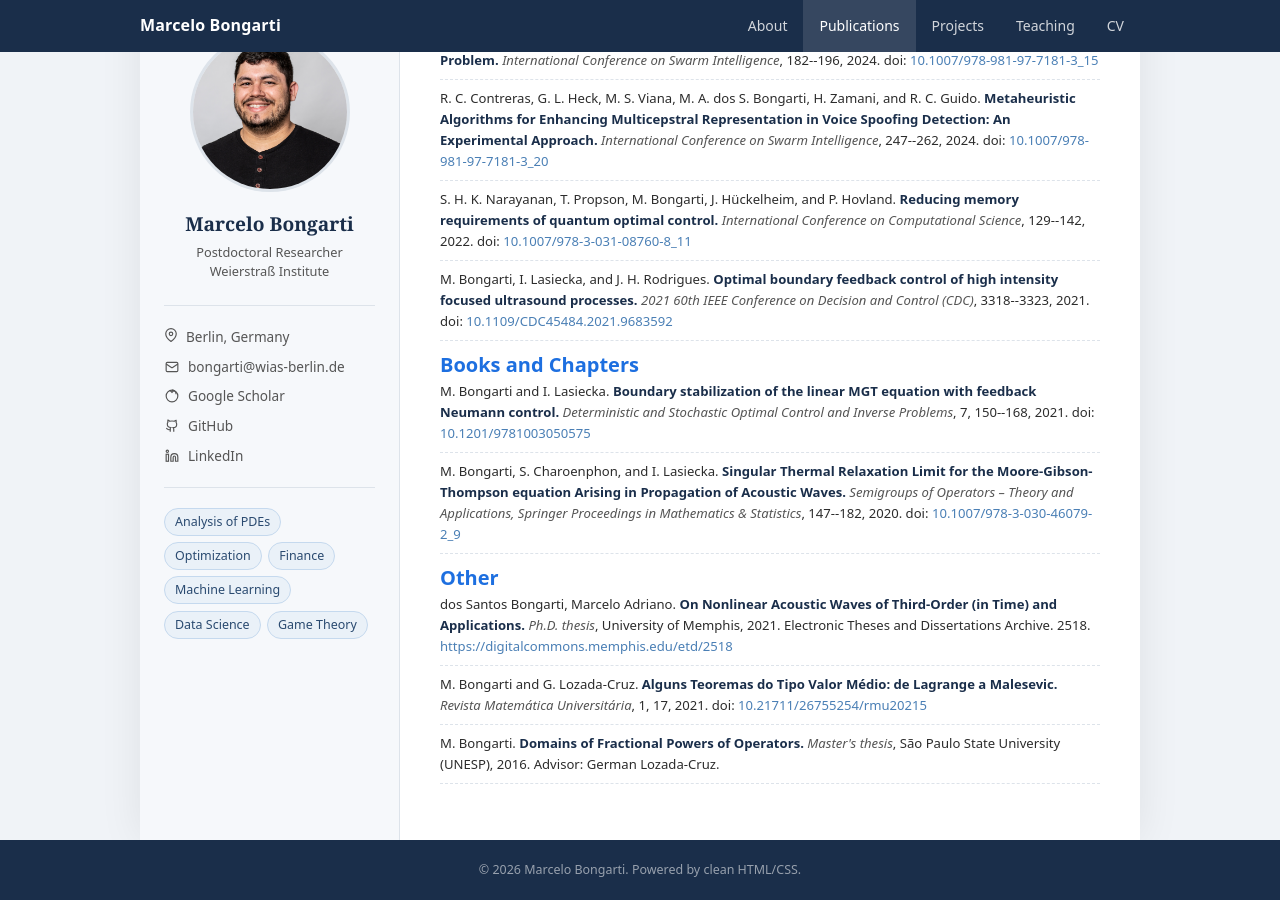
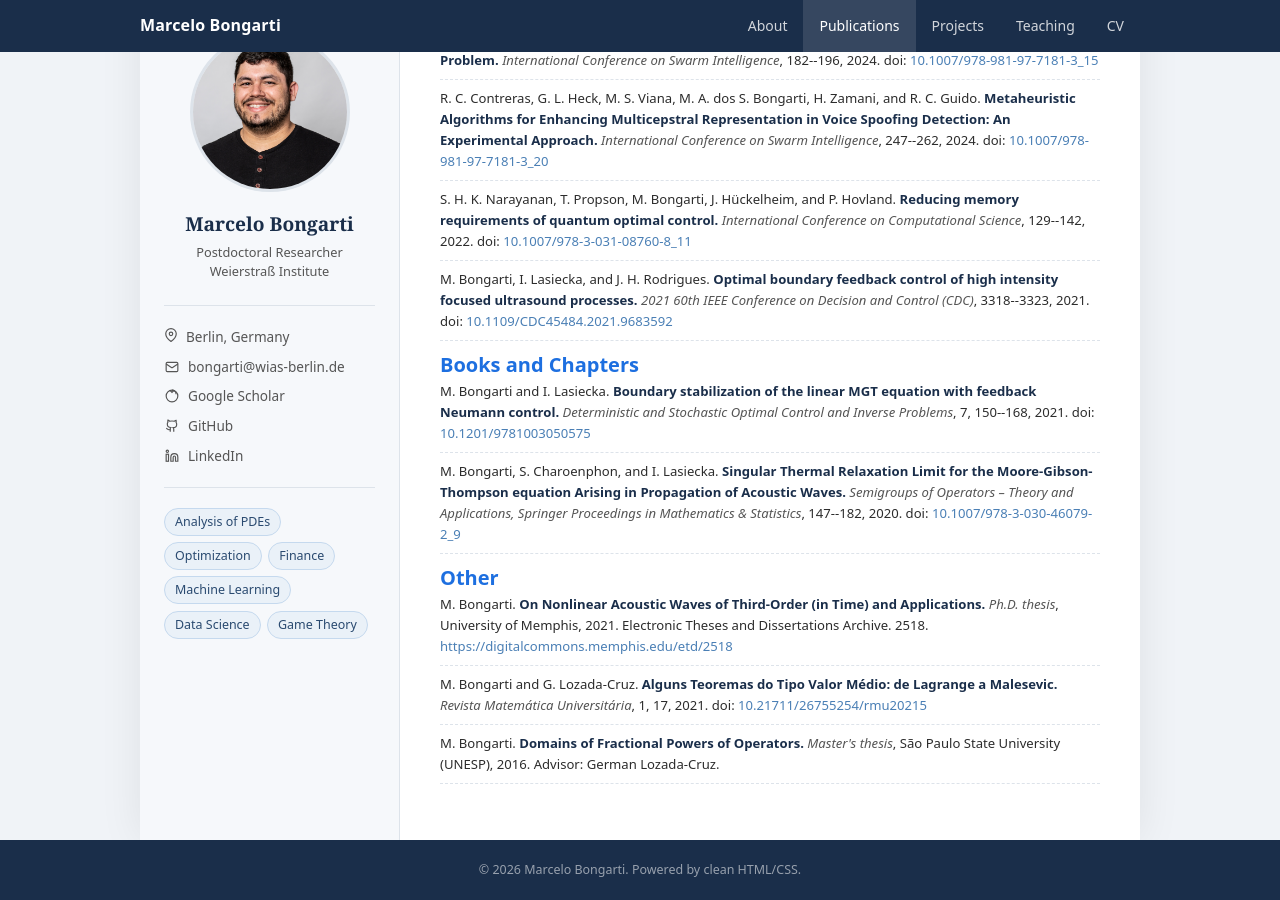
Before and after one commit to mbongarti/mbongarti.github.io, a Jekyll site: the page built from research.html, in a window 1280 px wide and 900 px high, scrolled down 1240 px. Built offline with Jekyll 4.4.1, drawn with Linux system fonts in a browser that asks for light colours.

Commit message:
name change

```diff
--- a/research.html
+++ b/research.html
@@ -161,7 +161,7 @@ title: Publications
 
 <div style="display: flex; gap: 1.5rem; align-items: flex-start; margin-bottom: 0.5rem; border-bottom: 1px dashed var(--border); padding-bottom: 0.5rem;">
   <div style="flex: 1;">
-    dos Santos Bongarti, Marcelo Adriano.
+    M. Bongarti.
     <span style="font-weight: bold; color: var(--navy);">On Nonlinear Acoustic Waves of Third-Order (in Time) and Applications.</span>
     <span style="font-style: italic; color: var(--text-muted);">Ph.D. thesis</span>, University of Memphis, 2021. Electronic Theses and Dissertations Archive. 2518. <a href="https://digitalcommons.memphis.edu/etd/2518" target="_blank" rel="noopener" style="color: var(--accent); text-decoration: none;">https://digitalcommons.memphis.edu/etd/2518</a>
   </div>
```
